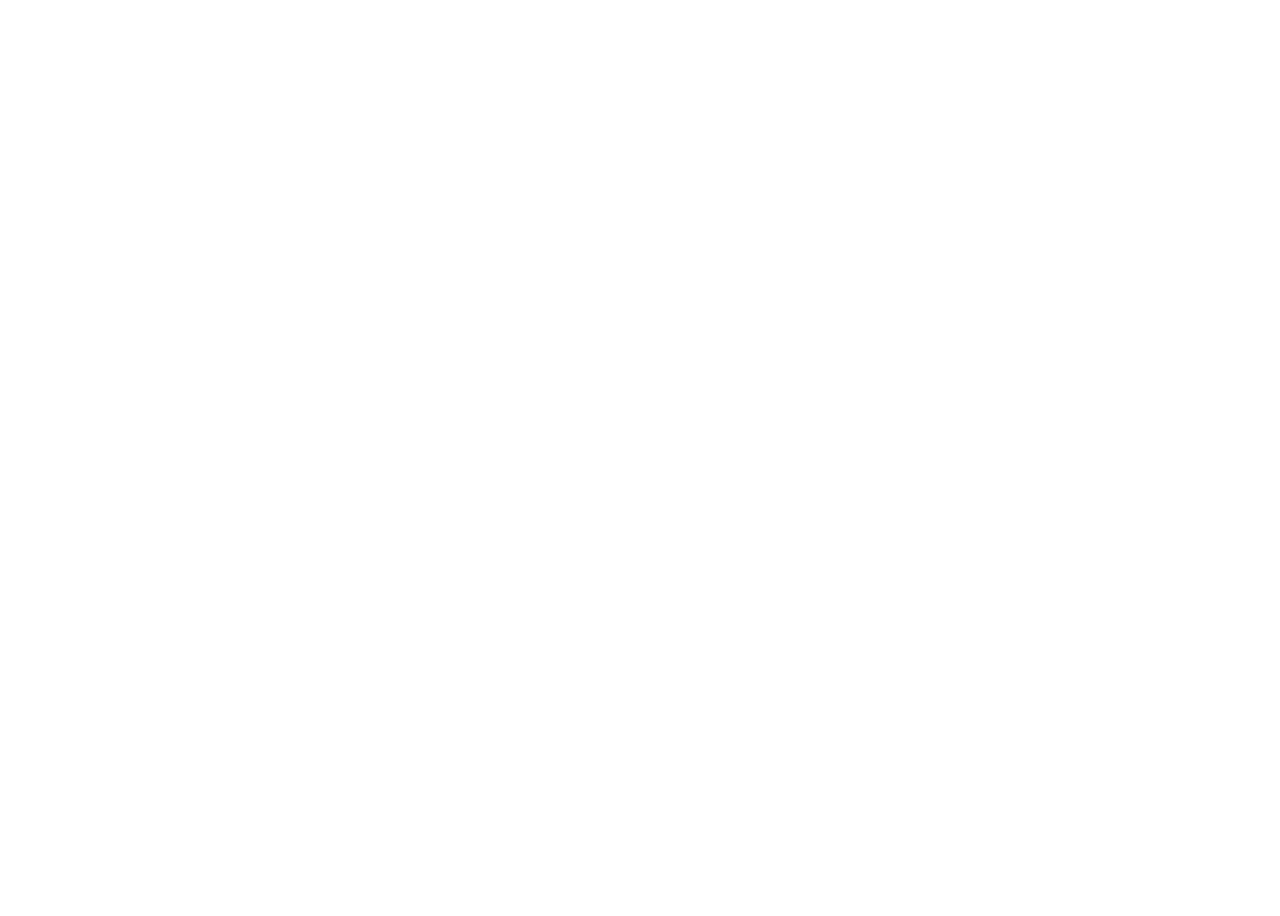
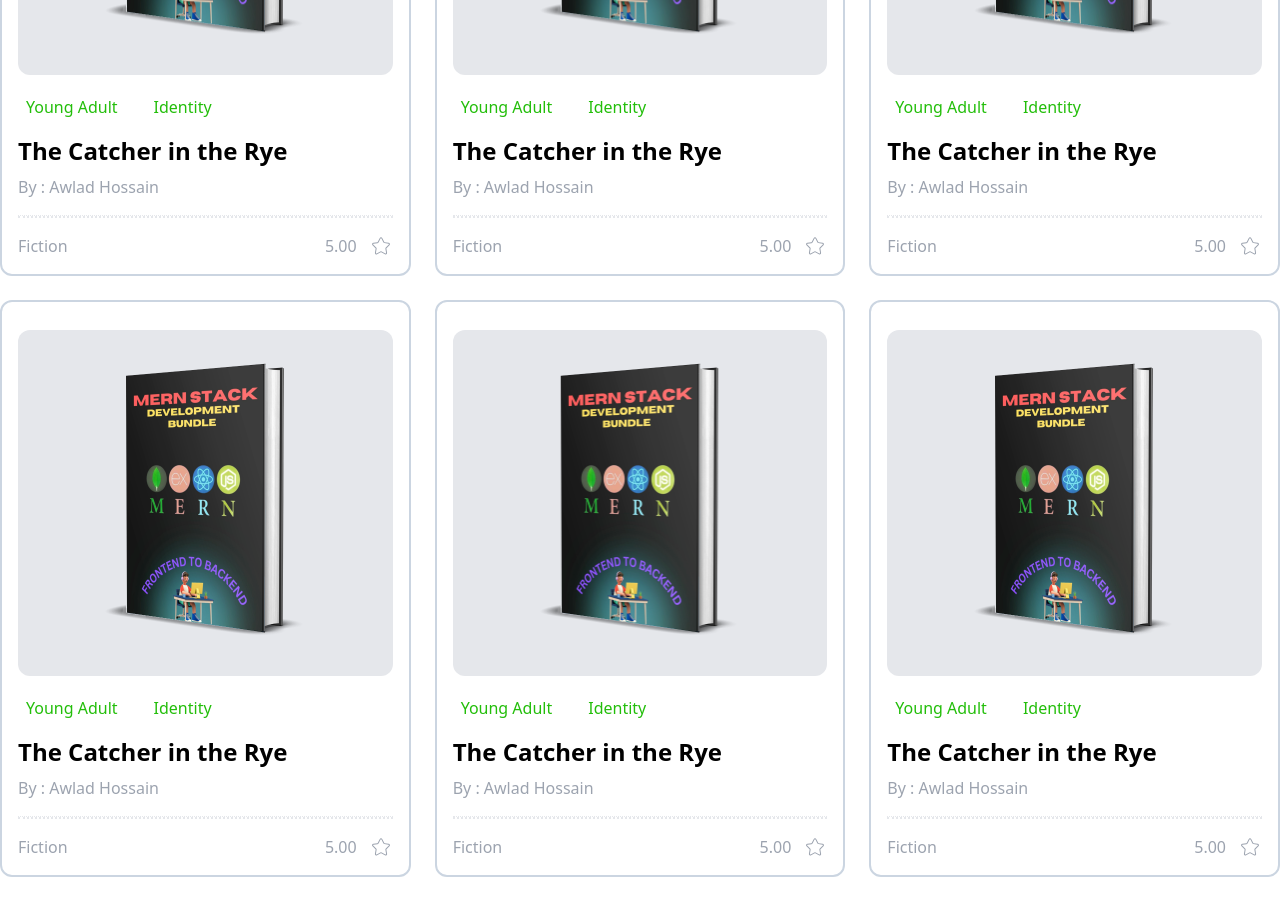
Before and after one commit to aaaziim/BookClub, a React (Vite) app: page / in a window 1280 px wide. Shown: the part 1180-2096 px from the top of the page. Before the commit the page ends 800 px from the top, so only its background shows below. Built offline with nearby package versions, Linux system fonts and the light colour scheme.

Commit message:
Home Page Design Done

```diff
--- /dev/null
+++ b/src/components/BookCard.jsx
@@ -0,0 +1,163 @@
+import { NavLink } from "react-router-dom";
+import bannerImg from "../assets/bannerImg.png"
+import { CiStar } from "react-icons/ci";
+const BookCard = () => {
+    return (
+        <>
+            <NavLink to={`/listedbook/1`} className="border-2 border-slate-300 rounded-xl p-4 hover:scale-105 hover:border-[#23BE0A]  ">
+                <img className="my-3 rounded-xl bg-gray-200" src={bannerImg} />
+                <div className="flex gap-5">
+                    <p className="text-[#23BE0A] p-2 rounded-lg">
+                        Young Adult
+                    </p>
+                    <p className="text-[#23BE0A] p-2 rounded-lg">
+                        Identity
+                    </p>
+                </div>
+                <p className="text-2xl font-bold text-black my-2">The Catcher in the Rye</p>
+                <p className="text-gray-400 ">
+                    By : Awlad Hossain
+                </p>
+                <hr className="my-4 border-b-2 border-dotted" ></hr>
+                <div className="flex gap-4 justify-between ">
+
+                    <p className="text-gray-400 ">
+                        Fiction
+                    </p>
+                    <p className="text-gray-400 flex gap-3 items-center">
+                        5.00 <span> <CiStar className="text-2xl" /></span>
+                    </p>
+                </div>
+            </NavLink>
+            <NavLink to={`/listedbook/1`} className="border-2 border-slate-300 rounded-xl p-4 hover:scale-105 hover:border-[#23BE0A]  ">
+                <img className="my-3 rounded-xl bg-gray-200" src={bannerImg} />
+                <div className="flex gap-5">
+                    <p className="text-[#23BE0A] p-2 rounded-lg">
+                        Young Adult
+                    </p>
+                    <p className="text-[#23BE0A] p-2 rounded-lg">
+                        Identity
+                    </p>
+                </div>
+                <p className="text-2xl font-bold text-black my-2">The Catcher in the Rye</p>
+                <p className="text-gray-400 ">
+                    By : Awlad Hossain
+                </p>
+                <hr className="my-4 border-b-2 border-dotted" ></hr>
+                <div className="flex gap-4 justify-between ">
+
+                    <p className="text-gray-400 ">
+                        Fiction
+                    </p>
+                    <p className="text-gray-400 flex gap-3 items-center">
+                        5.00 <span> <CiStar className="text-2xl" /></span>
+                    </p>
+                </div>
+            </NavLink>
+            <NavLink to={`/listedbook/1`} className="border-2 border-slate-300 rounded-xl p-4 hover:scale-105 hover:border-[#23BE0A]  ">
+                <img className="my-3 rounded-xl bg-gray-200" src={bannerImg} />
+                <div className="flex gap-5">
+                    <p className="text-[#23BE0A] p-2 rounded-lg">
+                        Young Adult
+                    </p>
+                    <p className="text-[#23BE0A] p-2 rounded-lg">
+                        Identity
+                    </p>
+                </div>
+                <p className="text-2xl font-bold text-black my-2">The Catcher in the Rye</p>
+                <p className="text-gray-400 ">
+                    By : Awlad Hossain
+                </p>
+                <hr className="my-4 border-b-2 border-dotted" ></hr>
+                <div className="flex gap-4 justify-between ">
+
+                    <p className="text-gray-400 ">
+                        Fiction
+                    </p>
+                    <p className="text-gray-400 flex gap-3 items-center">
+                        5.00 <span> <CiStar className="text-2xl" /></span>
+                    </p>
+                </div>
+            </NavLink>
+            <NavLink to={`/listedbook/1`} className="border-2 border-slate-300 rounded-xl p-4 hover:scale-105 hover:border-[#23BE0A]  ">
+                <img className="my-3 rounded-xl bg-gray-200" src={bannerImg} />
+                <div className="flex gap-5">
+                    <p className="text-[#23BE0A] p-2 rounded-lg">
+                        Young Adult
+                    </p>
+                    <p className="text-[#23BE0A] p-2 rounded-lg">
+                        Identity
+                    </p>
+                </div>
+                <p className="text-2xl font-bold text-black my-2">The Catcher in the Rye</p>
+                <p className="text-gray-400 ">
+                    By : Awlad Hossain
+                </p>
+                <hr className="my-4 border-b-2 border-dotted" ></hr>
+                <div className="flex gap-4 justify-between ">
+
+                    <p className="text-gray-400 ">
+                        Fiction
+                    </p>
+                    <p className="text-gray-400 flex gap-3 items-center">
+                        5.00 <span> <CiStar className="text-2xl" /></span>
+                    </p>
+                </div>
+            </NavLink>
+            <NavLink to={`/listedbook/1`} className="border-2 border-slate-300 rounded-xl p-4 hover:scale-105 hover:border-[#23BE0A]  ">
+                <img className="my-3 rounded-xl bg-gray-200" src={bannerImg} />
+                <div className="flex gap-5">
+                    <p className="text-[#23BE0A] p-2 rounded-lg">
+                        Young Adult
+                    </p>
+                    <p className="text-[#23BE0A] p-2 rounded-lg">
+                        Identity
+                    </p>
+                </div>
+                <p className="text-2xl font-bold text-black my-2">The Catcher in the Rye</p>
+                <p className="text-gray-400 ">
+                    By : Awlad Hossain
+                </p>
+                <hr className="my-4 border-b-2 border-dotted" ></hr>
+                <div className="flex gap-4 justify-between ">
+
+                    <p className="text-gray-400 ">
+                        Fiction
+                    </p>
+                    <p className="text-gray-400 flex gap-3 items-center">
+                        5.00 <span> <CiStar className="text-2xl" /></span>
+                    </p>
+                </div>
+            </NavLink>
+            <NavLink to={`/listedbook/1`} className="border-2 border-slate-300 rounded-xl p-4 hover:scale-105 hover:border-[#23BE0A]  ">
+                <img className="my-3 rounded-xl bg-gray-200" src={bannerImg} />
+                <div className="flex gap-5">
+                    <p className="text-[#23BE0A] p-2 rounded-lg">
+                        Young Adult
+                    </p>
+                    <p className="text-[#23BE0A] p-2 rounded-lg">
+                        Identity
+                    </p>
+                </div>
+                <p className="text-2xl font-bold text-black my-2">The Catcher in the Rye</p>
+                <p className="text-gray-400 ">
+                    By : Awlad Hossain
+                </p>
+                <hr className="my-4 border-b-2 border-dotted" ></hr>
+                <div className="flex gap-4 justify-between ">
+
+                    <p className="text-gray-400 ">
+                        Fiction
+                    </p>
+                    <p className="text-gray-400 flex gap-3 items-center">
+                        5.00 <span> <CiStar className="text-2xl" /></span>
+                    </p>
+                </div>
+            </NavLink>
+
+        </>
+
+    );
+};
+
+export default BookCard;
--- a/src/pages/Home.jsx
+++ b/src/pages/Home.jsx
@@ -1,9 +1,24 @@
 import Banner from "../components/Banner";
+import BookCard from "../components/BookCard";
 
 const Home = () => {
     return (
         <div>
             <Banner></Banner>
+            <section className="my-20">
+
+                <div>
+                    <h2 className="text-4xl text-black text-center font-bold">Books</h2>
+                </div>
+
+                {/* Books Container */}
+                <div className="grid grid-cols-1 md:grid-cols-3 gap-6 my-20">
+
+                    <BookCard></BookCard>
+
+                </div>
+
+            </section>
         </div>
     );
 };
--- a/src/routes/routes.jsx
+++ b/src/routes/routes.jsx
@@ -3,6 +3,7 @@
 import Home from "../pages/Home";
 import ListedBooks from "../pages/ListedBooks"
 import PagesToRead from "../pages/PagesToRead"
+import SingleBook from "../pages/SingleBook"
 
 export const routes = createBrowserRouter([
     {
@@ -18,6 +19,10 @@
                 element: <ListedBooks></ListedBooks>
             },
             {
+                path: "/listedbook/:id",
+                element: <SingleBook></SingleBook>
+            },
+            {
                 path: "/pagestoread",
                 element: <PagesToRead></PagesToRead>
             },
```
